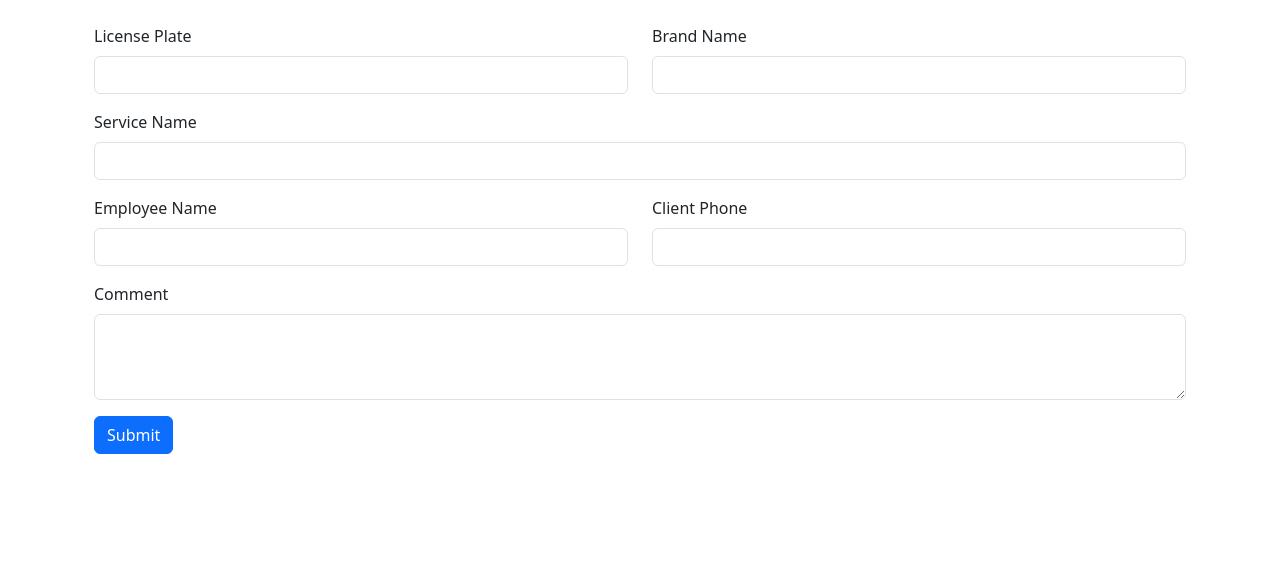
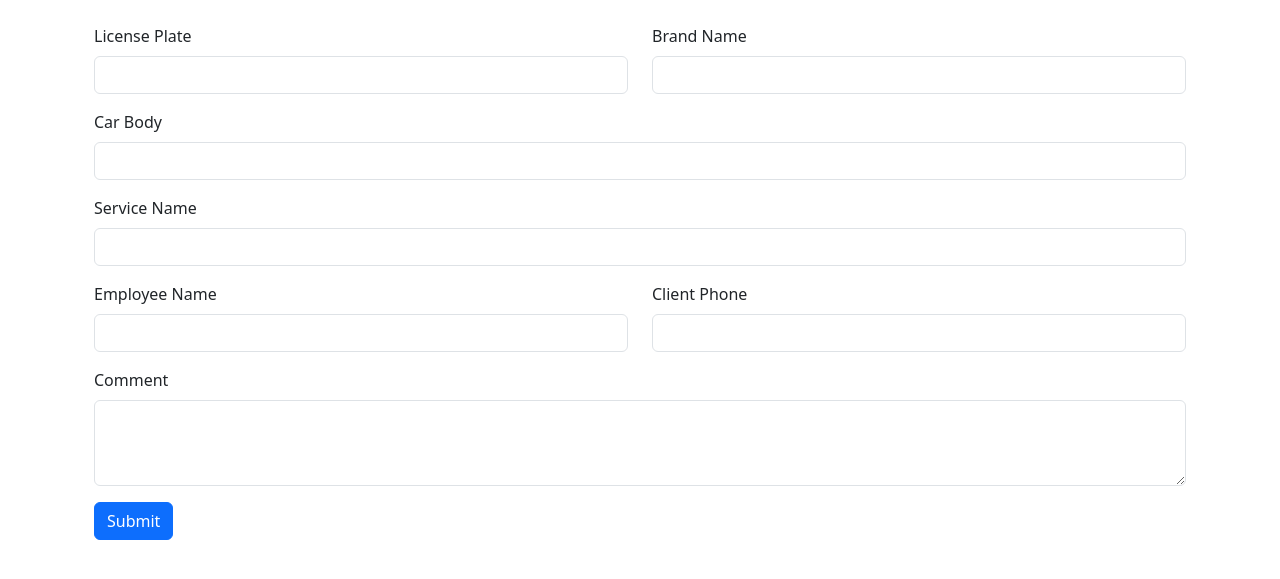
Before and after one commit to Zhaka05/AutoluxCRM, a FastAPI app: page /create-order in a window 1280 px wide. Shown: the top 579 px of the page. Run offline with FastAPI, Linux system fonts and the light colour scheme.

Commit message:
add car_body column in my ServiceTicket Table and change all the other places'

```diff
--- a/main.py
+++ b/main.py
@@ -34,6 +34,7 @@ def post_create_order(
         session: SessionDep,
         license_plate: str = Form(...),
         brand: str = Form(...),
+        car_body: str = Form(...),
         employee_name: str = Form(...),
         service_name: str = Form(...),
         client_phone: str = Form(...),
@@ -43,6 +44,7 @@ def post_create_order(
     db_service_ticket = ServiceTicket(
         license_plate=license_plate,
         brand=brand,
+        car_body=car_body,
         service_name=service_name,
         employee_name=employee_name,
         client_phone=client_phone,
--- a/models.py
+++ b/models.py
@@ -6,9 +6,9 @@ class ServiceTicket(SQLModel, table=True):
     id: int | None = Field(default=None, primary_key=True)
     license_plate: str
     brand: str
+    car_body: str
     service_name: str
     employee_name: str
-    car_body: str
     client_phone: str | None = None
     time: datetime = Field(default_factory=datetime.now)
     comment: Optional[str] = Field(default=None, max_length=500)
--- a/templates/create_order.html
+++ b/templates/create_order.html
@@ -16,6 +16,13 @@
           <label for="brand" class="form-label">Brand Name</label>
           <input class="form-control" id="brand" name="brand">
         </div>
+      </div>
+
+      <div class="row">
+          <div class="col mb-3">
+              <label for="car_body" class="form-label">Car Body</label>
+              <input class="form-control" id="car_body" name="car_body">
+          </div>
       </div>
 
       <div class="row">
```
